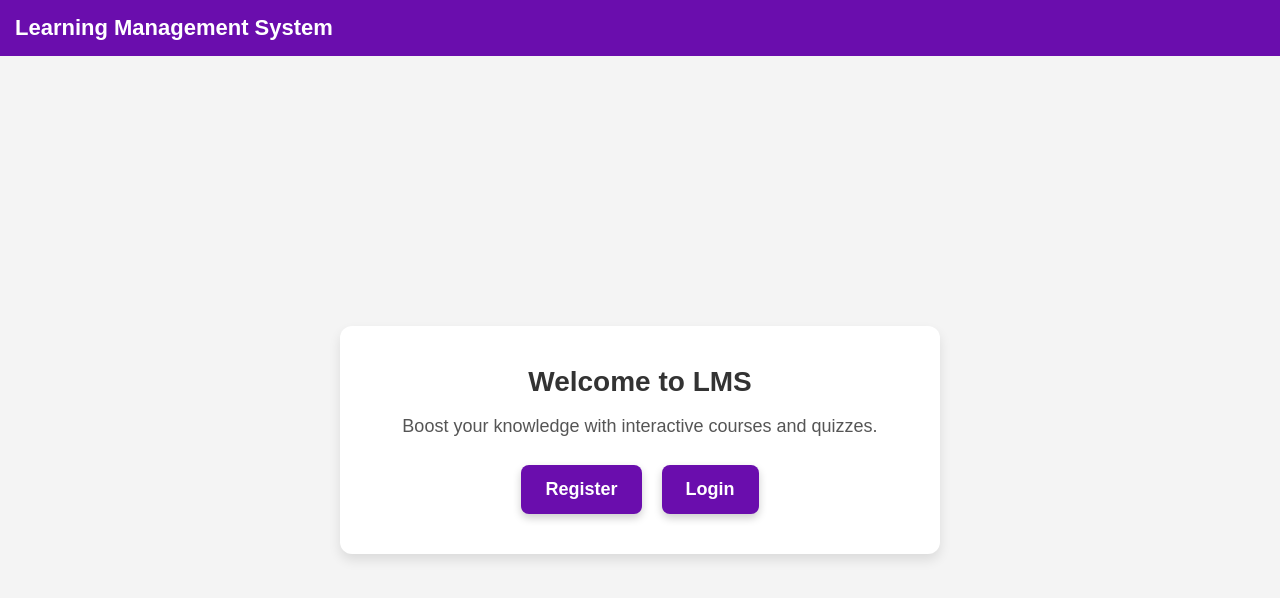
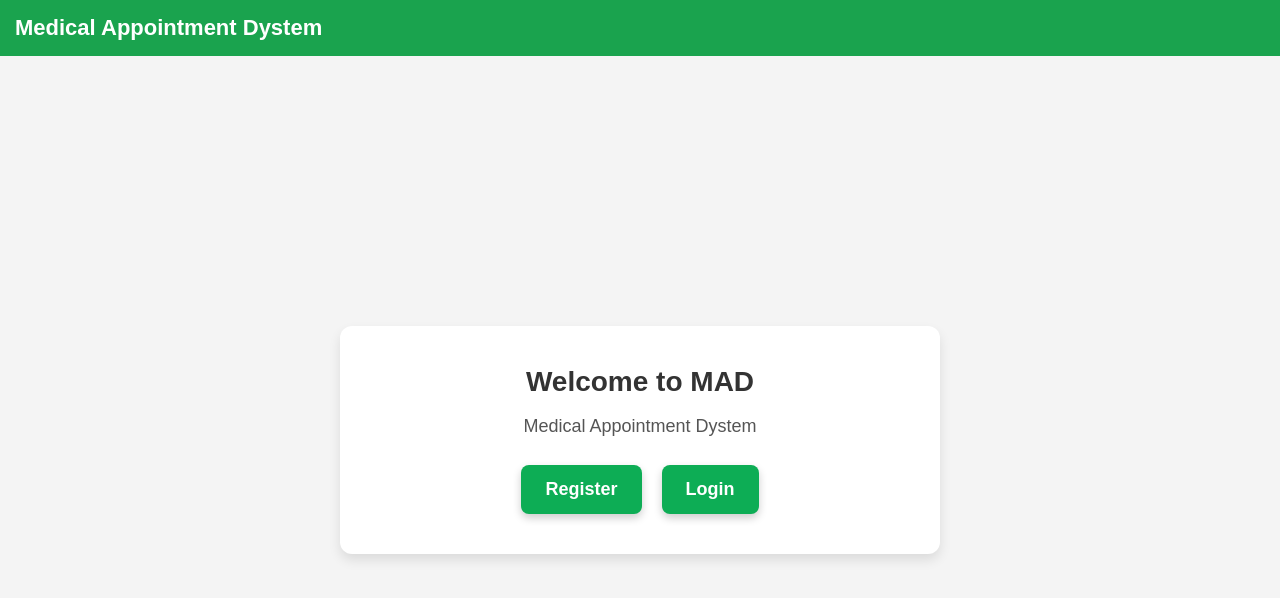
Before and after one commit to Firas-amaria/FullStack-finalProject, a website: page frontend/index.html in a window 1280 px wide. Drawn offline with Linux system fonts and the light colour scheme.

Commit message:
name+color change

```diff
--- a/frontend/css/styles.css
+++ b/frontend/css/styles.css
@@ -9,7 +9,7 @@
 /* Header */
 header {
     width: 100%;
-    background-color: #6a0dad;
+    background-color: #1aa34e;
     color: white;
     padding: 15px;
     font-size: 22px;
@@ -70,7 +70,7 @@ h1 {
 
 /* Buttons */
 .btn {
-    background-color: #6a0dad;
+    background-color: #0dad55;
     color: white;
     border: none;
     padding: 14px 24px;
@@ -85,7 +85,7 @@ h1 {
 }
 
 .btn:hover {
-    background-color: #580b9c;
+    background-color: #098f26;
     transform: scale(1.05);
 }
 
@@ -99,8 +99,8 @@ h1 {
     cursor: pointer;
     border-radius: 5px;
     transition: 0.3s;
-  }
+}
 
-  #logout-btn:hover {
+#logout-btn:hover {
     background-color: #c82333;
-  }
+}
--- a/frontend/index.html
+++ b/frontend/index.html
@@ -4,18 +4,18 @@
 <head>
     <meta charset="UTF-8">
     <meta name="viewport" content="width=device-width, initial-scale=1.0">
-    <title>Learning Management System</title>
+    <title>Medical Appointment Dystem</title>
     <link rel="stylesheet" href="css/styles.css">
 </head>
 
 <body>
     <!-- Header -->
-    <header>Learning Management System</header>
+    <header>Medical Appointment Dystem</header>
 
     <!-- Main Content -->
     <div class="container">
-        <h1>Welcome to LMS</h1>
-        <p class="welcome-text">Boost your knowledge with interactive courses and quizzes.</p>
+        <h1>Welcome to MAD</h1>
+        <p class="welcome-text">Medical Appointment Dystem</p>
 
         <!-- Buttons -->
         <div class="button-container">
```
Also changed, not shown: frontend/login.html (+2 -2 lines), frontend/register.html (+2 -2 lines).
